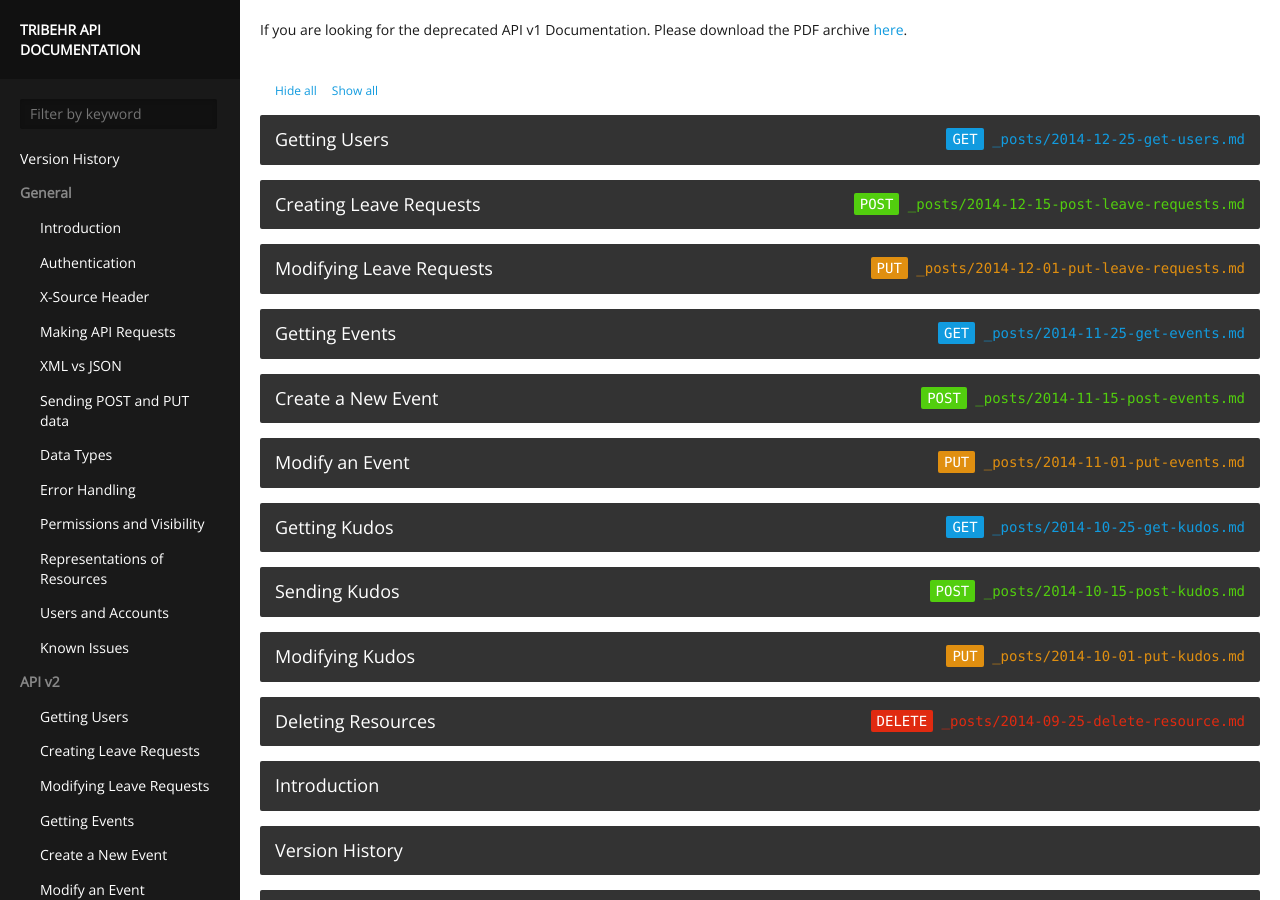
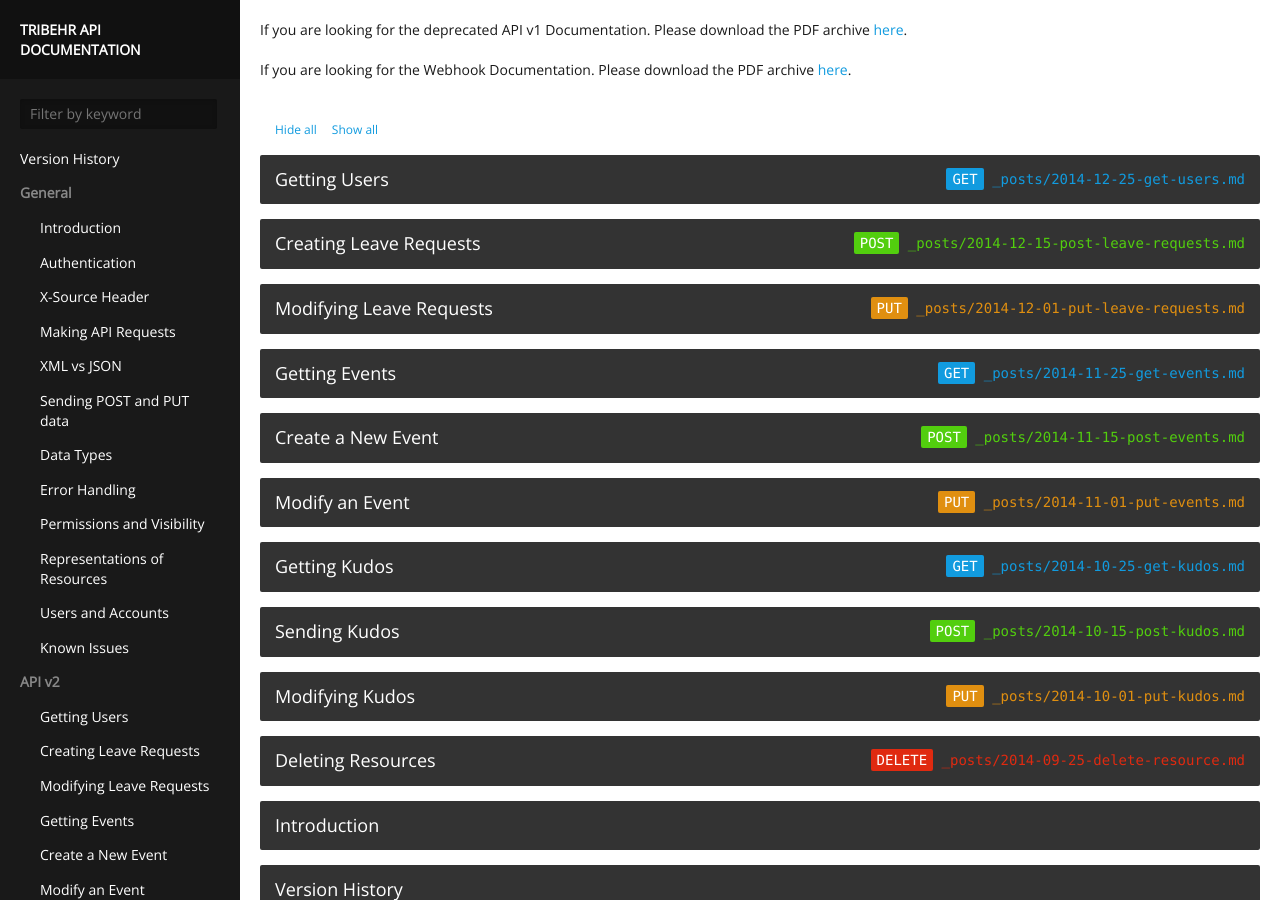
Before and after one commit to TribeHR/tribehr.github.io, a Jekyll site: the page built from index.html, in a window 1280 px wide and 900 px high. Built offline with Jekyll 4.4.1, drawn with Linux system fonts in a browser that asks for light colours.

Commit message:
Added separate link for webhooks archive.

```diff
--- a/_layouts/default.html
+++ b/_layouts/default.html
@@ -8,7 +8,10 @@
   <link href='assets.css' rel='stylesheet' type='text/css'>
 </head>
 <body>
-  <div id="topnav"><p>If you are looking for the deprecated API v1 Documentation. Please download the PDF archive <a href="/API v1 Archive.zip">here</a>.</p></div>
+  <div id="topnav">
+    <p>If you are looking for the deprecated API v1 Documentation. Please download the PDF archive <a href="/API v1 Archive.zip">here</a>.</p>
+    <p>If you are looking for the Webhook Documentation. Please download the PDF archive <a href="/Webhooks Archive.zip">here</a>.</p>
+  </div>
   {{ content }}
 
   <!--[if lt IE 9]><script src='http://html5shim.googlecode.com/svn/trunk/html5.js'></script><![endif]-->
```
Also changed, not shown: 1 other file.
